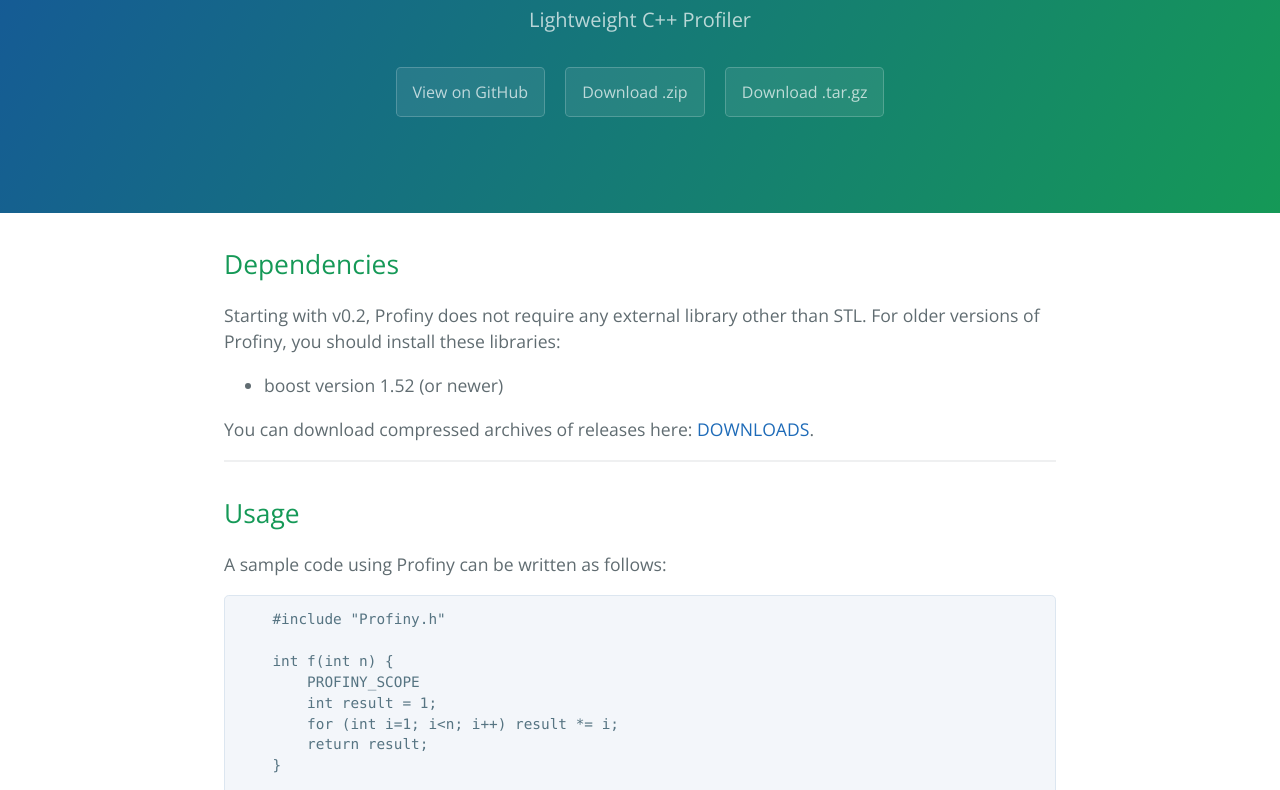
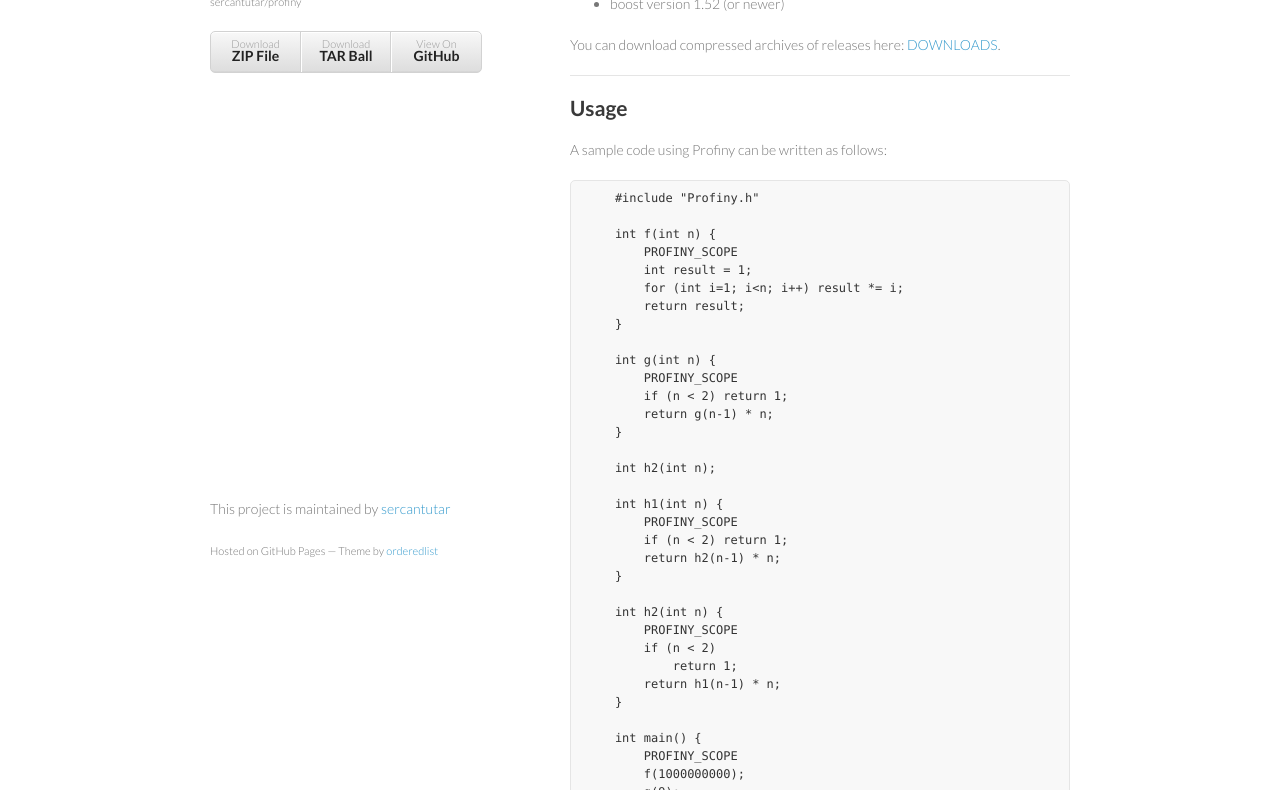
Before and after one commit to sercantutar/profiny, a plain HTML site: page index.html in a window 1280 px wide. Shown: the part 170-960 px from the top of the page. Drawn offline with nearby package versions, Linux system fonts and the light colour scheme.

Commit message:
Create gh-pages branch via GitHub

```diff
--- a/index.html
+++ b/index.html
@@ -1,25 +1,34 @@
-<!DOCTYPE html>
-<html lang="en-us">
+<!doctype html>
+<html>
   <head>
-    <meta charset="UTF-8">
+    <meta charset="utf-8">
+    <meta http-equiv="X-UA-Compatible" content="chrome=1">
     <title>Profiny by sercantutar</title>
-    <meta name="viewport" content="width=device-width, initial-scale=1">
-    <link rel="stylesheet" type="text/css" href="stylesheets/normalize.css" media="screen">
-    <link href='http://fonts.googleapis.com/css?family=Open+Sans:400,700' rel='stylesheet' type='text/css'>
-    <link rel="stylesheet" type="text/css" href="stylesheets/stylesheet.css" media="screen">
-    <link rel="stylesheet" type="text/css" href="stylesheets/github-light.css" media="screen">
+
+    <link rel="stylesheet" href="stylesheets/styles.css">
+    <link rel="stylesheet" href="stylesheets/github-light.css">
+    <meta name="viewport" content="width=device-width, initial-scale=1, user-scalable=no">
+    <!--[if lt IE 9]>
+    <script src="//html5shiv.googlecode.com/svn/trunk/html5.js"></script>
+    <![endif]-->
   </head>
   <body>
-    <section class="page-header">
-      <h1 class="project-name">Profiny</h1>
-      <h2 class="project-tagline">Lightweight C++ Profiler</h2>
-      <a href="https://github.com/sercantutar/profiny" class="btn">View on GitHub</a>
-      <a href="https://github.com/sercantutar/profiny/zipball/master" class="btn">Download .zip</a>
-      <a href="https://github.com/sercantutar/profiny/tarball/master" class="btn">Download .tar.gz</a>
-    </section>
+    <div class="wrapper">
+      <header>
+        <h1>Profiny</h1>
+        <p>Lightweight C++ Profiler</p>
 
-    <section class="main-content">
-      <h2>
+        <p class="view"><a href="https://github.com/sercantutar/profiny">View the Project on GitHub <small>sercantutar/profiny</small></a></p>
+
+
+        <ul>
+          <li><a href="https://github.com/sercantutar/profiny/zipball/master">Download <strong>ZIP File</strong></a></li>
+          <li><a href="https://github.com/sercantutar/profiny/tarball/master">Download <strong>TAR Ball</strong></a></li>
+          <li><a href="https://github.com/sercantutar/profiny">View On <strong>GitHub</strong></a></li>
+        </ul>
+      </header>
+      <section>
+        <h2>
 <a id="dependencies" class="anchor" href="#dependencies" aria-hidden="true"><span class="octicon octicon-link"></span></a>Dependencies</h2>
 
 <p>Starting with v0.2, Profiny does not require any external library other than STL. For older versions of Profiny, you should install these libraries:</p>
@@ -85,14 +94,12 @@
 
 <p>While compiling the code, the user should select which profiling strategy to use by using -D argument of the compiler. Either PROFINY_CALL_GRAPH_PROFILER or PROFINY_FLAT_PROFILER should be defined, and Profiny will act according to these definitions as follows:</p>
 
-<blockquote>
 <ol>
 <li><p>if only PROFINY_CALL_GRAPH_PROFILER is defined, it will work as a call-graph profiler</p></li>
 <li><p>if only PROFINY_FLAT_PROFILER is defined, it will work as a flat profiler</p></li>
 <li><p>if neither of them is defined, Profiny macros will be set to blank (i.e. profiling will be off)</p></li>
 <li><p>if both of them are defined, it will give an error and won't compile</p></li>
 </ol>
-</blockquote>
 
 <p>So the above code (main.cpp) can be compiled by either (if you are using an old version, you may also need to add these flags: <code>-lboost_timer -lboost_chrono -lboost_system</code>)</p>
 
@@ -202,16 +209,14 @@ as follows (including recursive calls):</p>
 </code></pre>
 
 <p>Happy profiling!</p>
-
-      <footer class="site-footer">
-        <span class="site-footer-owner"><a href="https://github.com/sercantutar/profiny">Profiny</a> is maintained by <a href="https://github.com/sercantutar">sercantutar</a>.</span>
-
-        <span class="site-footer-credits">This page was generated by <a href="https://pages.github.com">GitHub Pages</a> using the <a href="https://github.com/jasonlong/cayman-theme">Cayman theme</a> by <a href="https://twitter.com/jasonlong">Jason Long</a>.</span>
+      </section>
+      <footer>
+        <p>This project is maintained by <a href="https://github.com/sercantutar">sercantutar</a></p>
+        <p><small>Hosted on GitHub Pages &mdash; Theme by <a href="https://github.com/orderedlist">orderedlist</a></small></p>
       </footer>
-
-    </section>
-
-            <script type="text/javascript">
+    </div>
+    <script src="javascripts/scale.fix.js"></script>
+              <script type="text/javascript">
             var gaJsHost = (("https:" == document.location.protocol) ? "https://ssl." : "http://www.");
             document.write(unescape("%3Cscript src='" + gaJsHost + "google-analytics.com/ga.js' type='text/javascript'%3E%3C/script%3E"));
           </script>
--- /dev/null
+++ b/javascripts/scale.fix.js
@@ -0,0 +1,17 @@
+var metas = document.getElementsByTagName('meta');
+var i;
+if (navigator.userAgent.match(/iPhone/i)) {
+  for (i=0; i<metas.length; i++) {
+    if (metas[i].name == "viewport") {
+      metas[i].content = "width=device-width, minimum-scale=1.0, maximum-scale=1.0";
+    }
+  }
+  document.addEventListener("gesturestart", gestureStart, false);
+}
+function gestureStart() {
+  for (i=0; i<metas.length; i++) {
+    if (metas[i].name == "viewport") {
+      metas[i].content = "width=device-width, minimum-scale=0.25, maximum-scale=1.6";
+    }
+  }
+}
--- /dev/null
+++ b/stylesheets/styles.css
@@ -0,0 +1,255 @@
+@import url(https://fonts.googleapis.com/css?family=Lato:300italic,700italic,300,700);
+
+body {
+  padding:50px;
+  font:14px/1.5 Lato, "Helvetica Neue", Helvetica, Arial, sans-serif;
+  color:#777;
+  font-weight:300;
+}
+
+h1, h2, h3, h4, h5, h6 {
+  color:#222;
+  margin:0 0 20px;
+}
+
+p, ul, ol, table, pre, dl {
+  margin:0 0 20px;
+}
+
+h1, h2, h3 {
+  line-height:1.1;
+}
+
+h1 {
+  font-size:28px;
+}
+
+h2 {
+  color:#393939;
+}
+
+h3, h4, h5, h6 {
+  color:#494949;
+}
+
+a {
+  color:#39c;
+  font-weight:400;
+  text-decoration:none;
+}
+
+a small {
+  font-size:11px;
+  color:#777;
+  margin-top:-0.6em;
+  display:block;
+}
+
+.wrapper {
+  width:860px;
+  margin:0 auto;
+}
+
+blockquote {
+  border-left:1px solid #e5e5e5;
+  margin:0;
+  padding:0 0 0 20px;
+  font-style:italic;
+}
+
+code, pre {
+  font-family:Monaco, Bitstream Vera Sans Mono, Lucida Console, Terminal;
+  color:#333;
+  font-size:12px;
+}
+
+pre {
+  padding:8px 15px;
+  background: #f8f8f8;
+  border-radius:5px;
+  border:1px solid #e5e5e5;
+  overflow-x: auto;
+}
+
+table {
+  width:100%;
+  border-collapse:collapse;
+}
+
+th, td {
+  text-align:left;
+  padding:5px 10px;
+  border-bottom:1px solid #e5e5e5;
+}
+
+dt {
+  color:#444;
+  font-weight:700;
+}
+
+th {
+  color:#444;
+}
+
+img {
+  max-width:100%;
+}
+
+header {
+  width:270px;
+  float:left;
+  position:fixed;
+}
+
+header ul {
+  list-style:none;
+  height:40px;
+
+  padding:0;
+
+  background: #eee;
+  background: -moz-linear-gradient(top, #f8f8f8 0%, #dddddd 100%);
+  background: -webkit-gradient(linear, left top, left bottom, color-stop(0%,#f8f8f8), color-stop(100%,#dddddd));
+  background: -webkit-linear-gradient(top, #f8f8f8 0%,#dddddd 100%);
+  background: -o-linear-gradient(top, #f8f8f8 0%,#dddddd 100%);
+  background: -ms-linear-gradient(top, #f8f8f8 0%,#dddddd 100%);
+  background: linear-gradient(top, #f8f8f8 0%,#dddddd 100%);
+
+  border-radius:5px;
+  border:1px solid #d2d2d2;
+  box-shadow:inset #fff 0 1px 0, inset rgba(0,0,0,0.03) 0 -1px 0;
+  width:270px;
+}
+
+header li {
+  width:89px;
+  float:left;
+  border-right:1px solid #d2d2d2;
+  height:40px;
+}
+
+header ul a {
+  line-height:1;
+  font-size:11px;
+  color:#999;
+  display:block;
+  text-align:center;
+  padding-top:6px;
+  height:40px;
+}
+
+strong {
+  color:#222;
+  font-weight:700;
+}
+
+header ul li + li {
+  width:88px;
+  border-left:1px solid #fff;
+}
+
+header ul li + li + li {
+  border-right:none;
+  width:89px;
+}
+
+header ul a strong {
+  font-size:14px;
+  display:block;
+  color:#222;
+}
+
+section {
+  width:500px;
+  float:right;
+  padding-bottom:50px;
+}
+
+small {
+  font-size:11px;
+}
+
+hr {
+  border:0;
+  background:#e5e5e5;
+  height:1px;
+  margin:0 0 20px;
+}
+
+footer {
+  width:270px;
+  float:left;
+  position:fixed;
+  bottom:50px;
+}
+
+@media print, screen and (max-width: 960px) {
+
+  div.wrapper {
+    width:auto;
+    margin:0;
+  }
+
+  header, section, footer {
+    float:none;
+    position:static;
+    width:auto;
+  }
+
+  header {
+    padding-right:320px;
+  }
+
+  section {
+    border:1px solid #e5e5e5;
+    border-width:1px 0;
+    padding:20px 0;
+    margin:0 0 20px;
+  }
+
+  header a small {
+    display:inline;
+  }
+
+  header ul {
+    position:absolute;
+    right:50px;
+    top:52px;
+  }
+}
+
+@media print, screen and (max-width: 720px) {
+  body {
+    word-wrap:break-word;
+  }
+
+  header {
+    padding:0;
+  }
+
+  header ul, header p.view {
+    position:static;
+  }
+
+  pre, code {
+    word-wrap:normal;
+  }
+}
+
+@media print, screen and (max-width: 480px) {
+  body {
+    padding:15px;
+  }
+
+  header ul {
+    display:none;
+  }
+}
+
+@media print {
+  body {
+    padding:0.4in;
+    font-size:12pt;
+    color:#444;
+  }
+}
```
Also changed, not shown: params.json (+1 -1 lines).
